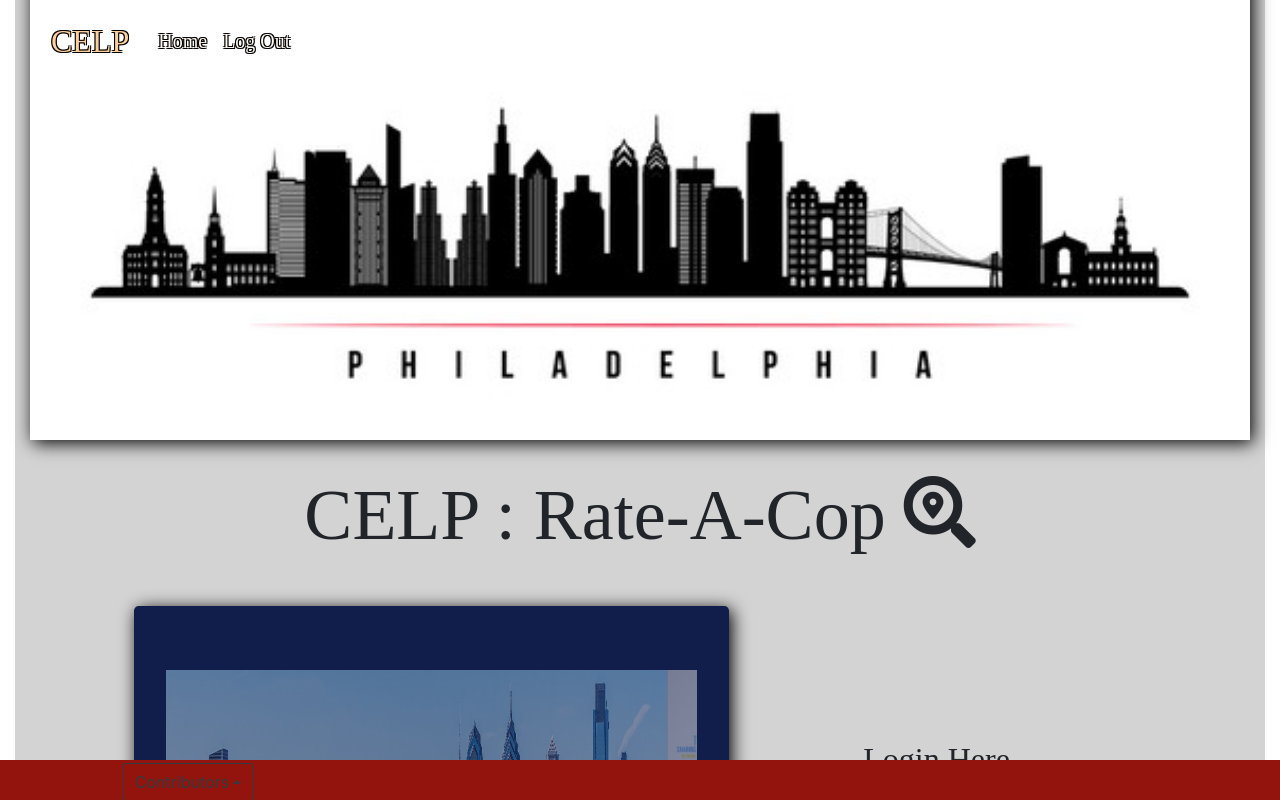
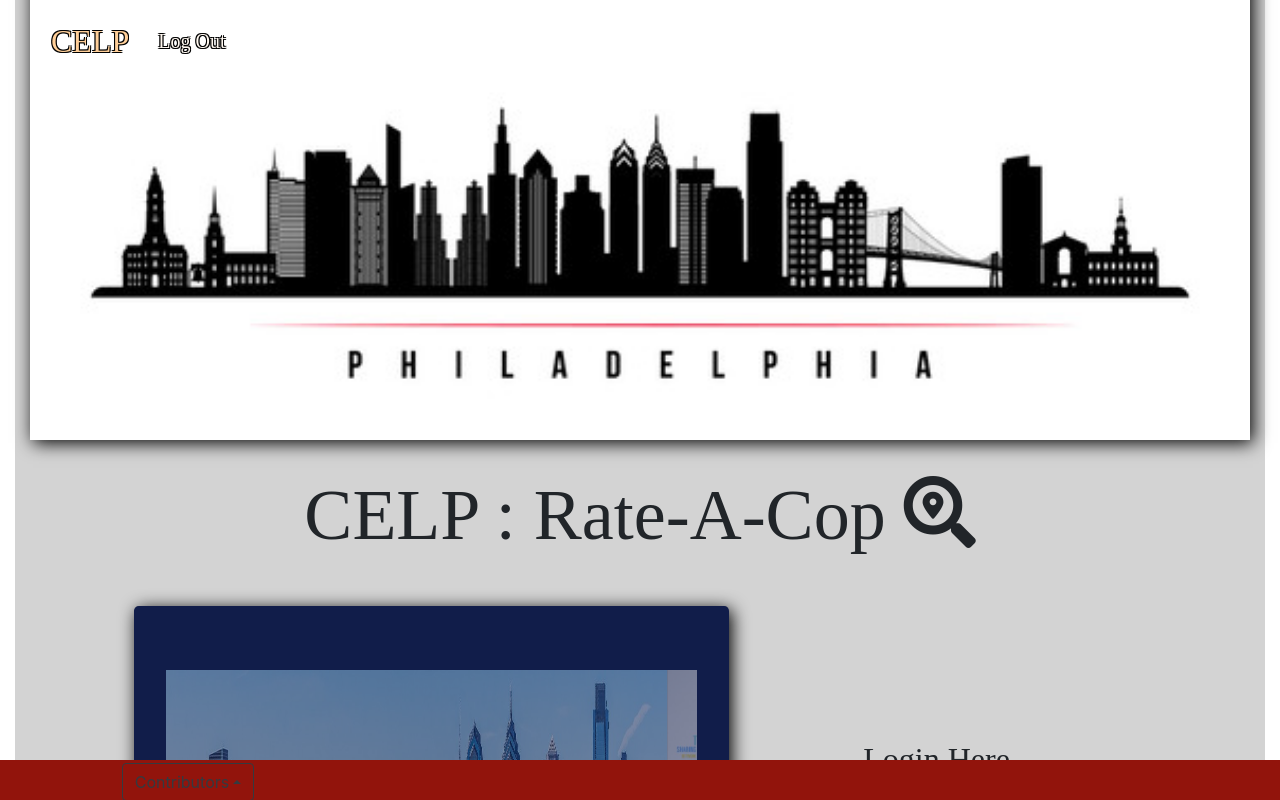
Before and after one commit to erasersleeve/Community-Law-App, a React (Create React App) app in the folder client/: page /login in a window 1280 px wide. Shown: the top 800 px of the page. Built offline with nearby package versions, Linux system fonts and the light colour scheme; no server answers; the HTML template or start-up script is replaced by a standard one; a web font is replaced by a local one; what google-maps-react would draw is missing.

Commit message:
removed home button from navbarlogin

```diff
--- a/client/src/pages/LoginForm/NavbarLogin.js
+++ b/client/src/pages/LoginForm/NavbarLogin.js
@@ -66,7 +66,7 @@ function NavBarLogin(props) {
                             <Nav className="mr-auto justify-content-end">
                                 {/* <Nav.Link href="/" className={location.pathname === "/login" ? "nav-link active" : "nav-link"}>Login</Nav.Link> */}
                                 {/* <Nav.Link href="/signup" className={location.pathname === "/signup" ? "nav-link active" : "nav-link"}>Signup</Nav.Link> */}
-                                <Nav.Link href="/home" className={location.pathname === "/home" ? "nav-link active" : "nav-link"}>Home</Nav.Link>
+                                {/* <Nav.Link href="/home" className={location.pathname === "/home" ? "nav-link active" : "nav-link"}>Home</Nav.Link> */}
                                 {/* <Nav.Link href="/map" className={location.pathname === "/map" ? "nav-link active" : "nav-link"}>Map</Nav.Link> */}
                                 {/* <Nav.Link href="/resources" className={location.pathname === "/resources" ? "nav-link active" : "nav-link"}>Resources</Nav.Link> */}
                                 <Nav.Link onClick={props.handleLogout} className={location.pathname === "/logout" ? "nav-link active" : "nav-link"}>Log Out</Nav.Link>
```
